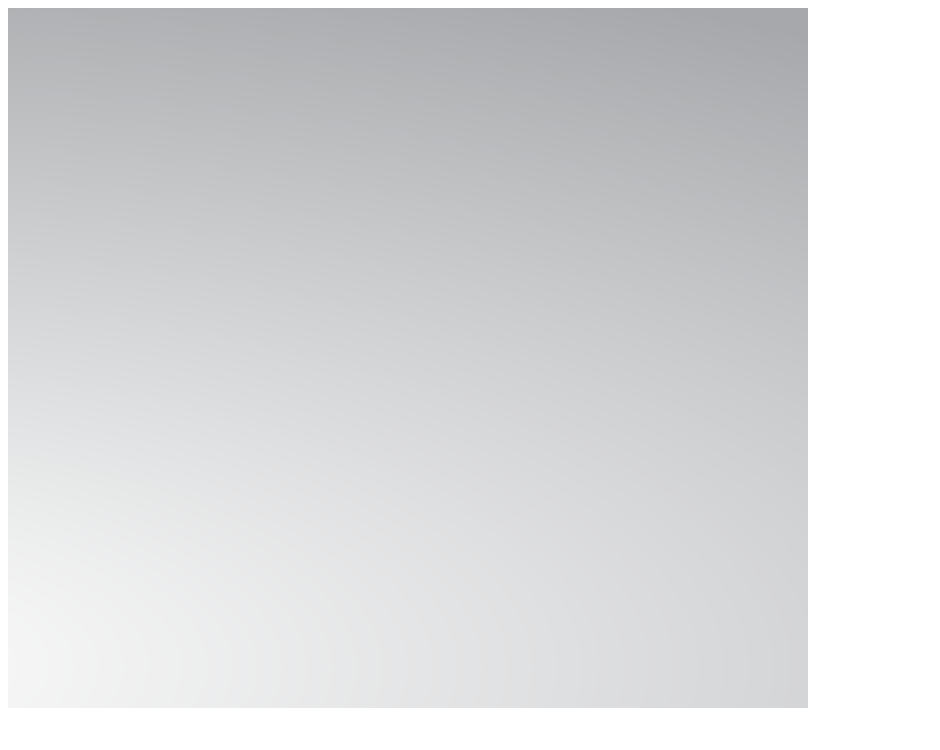
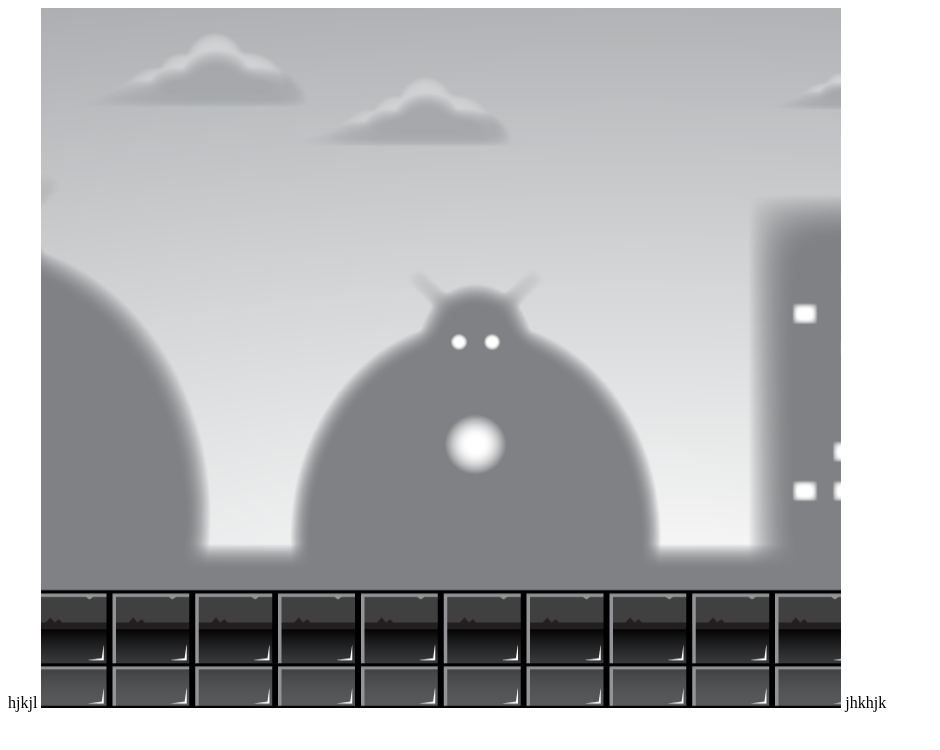
Before and after one commit to Diwanga/Sprite-Anime-Game, a plain HTML site: page project2/index.html in a window 1280 px wide. Shown: the whole page, without its empty margins (0-940 px from the left). Drawn offline with Linux system fonts and the light colour scheme.

Commit message:
implemented class based layers

```diff
--- a/project2/index.html
+++ b/project2/index.html
@@ -7,9 +7,10 @@
     <title>Document</title>
 </head>
 <body>
-
+    hjkjl
     <canvas id = "canvas"></canvas>
 <script src="./script.js"></script>
+jhkhjk
 </body>
 
 </html>
--- a/project2/script.js
+++ b/project2/script.js
@@ -1,4 +1,5 @@
 const canvas = document.getElementById('canvas');
+let gameSpeed = 5;
 const ctx = canvas.getContext('2d');
 const CANVAS_WIDTH = canvas.width = 800;
 const CANVAS_HEIGHT = canvas.height = 700;
@@ -17,25 +18,61 @@ backgroundLayer4.src = './backgroundLayers/layer-4.png'
 
 const backgroundLayer5 = new Image();
 backgroundLayer5.src = './backgroundLayers/layer-5.png'
+// Order Id: yNBgF167221813997187 & Transaction Id: pi_3MJvWiSGrxXfylh21f7HKBnM
+class Layer {
+     constructor(image,speedModifier){
+            this.x=0;
+            this.y=0;
+            this.width = 2400;
+            this.height=700;
+            this.x2=this.width;
+            this.image=image;
+            this.speedModifier =speedModifier;
+            this.speed = gameSpeed * this.speedModifier
+     }
+            update(){
+                this.speed = gameSpeed * this.speedModifier;
+
+                if(this.x <= -this.width){
+                    this.x = this.width + this.x2 - this.speed;
+                }
+
+                if(this.x2 <= -this.width){
+                    this.x2 = this.width + this.x - this.speed;
+                }
+
+                this.x = Math.floor(this.x - this.speed);
+                this.x2 = Math.floor(this.x2 - this.speed);
+
+            }
+            draw(){
+                ctx.drawImage(this.image,this.x,this.y,this.width,this.height);
+                ctx.drawImage(this.image,this.x2,this.y,this.width,this.height);
+
+     }
 
 
-let gameSpeed = 5;
+}
 
-let x =0;
-let y = 2400;
+
+const layer1 = new Layer(backgroundLayer1,0.4);
+const layer2 = new Layer(backgroundLayer2,0.5);
+const layer3 = new Layer(backgroundLayer3,0.6);
+const layer4 = new Layer(backgroundLayer4,0.8);
+const layer5 = new Layer(backgroundLayer5,1);
+
 function animate(){
     ctx.clearRect(0, 0, CANVAS_WIDTH, CANVAS_HEIGHT);
-
-    ctx.drawImage(backgroundLayer1, x, 0);
-   if(x == -2400) x = 2400 - gameSpeed +y;
-   else x=x-gameSpeed;
-
-    ctx.drawImage(backgroundLayer5, y, 0);
-
-    if(y == -2400) y = 2400 -gameSpeed +x;  // adding x and -gamspeed are done for remove space
-    else y=y-gameSpeed;
-
-
+    layer1.update();
+    layer1.draw();
+    layer2.update();
+    layer3.draw();
+    layer3.update();
+    layer3.draw();
+    layer4.update();
+    layer4.draw();
+    layer5.update();
+    layer5.draw();
     requestAnimationFrame(animate);
 }
 animate();
```
Also changed, not shown: 1 other file.
